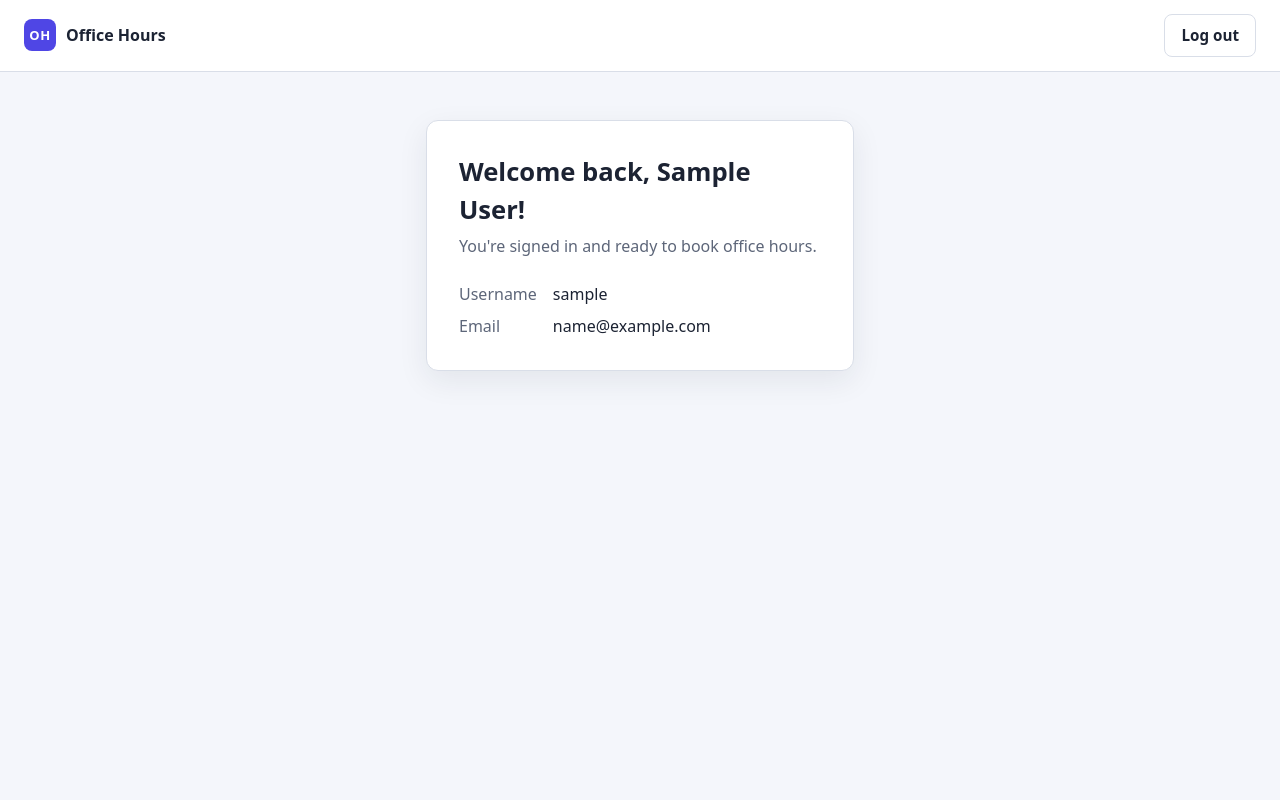
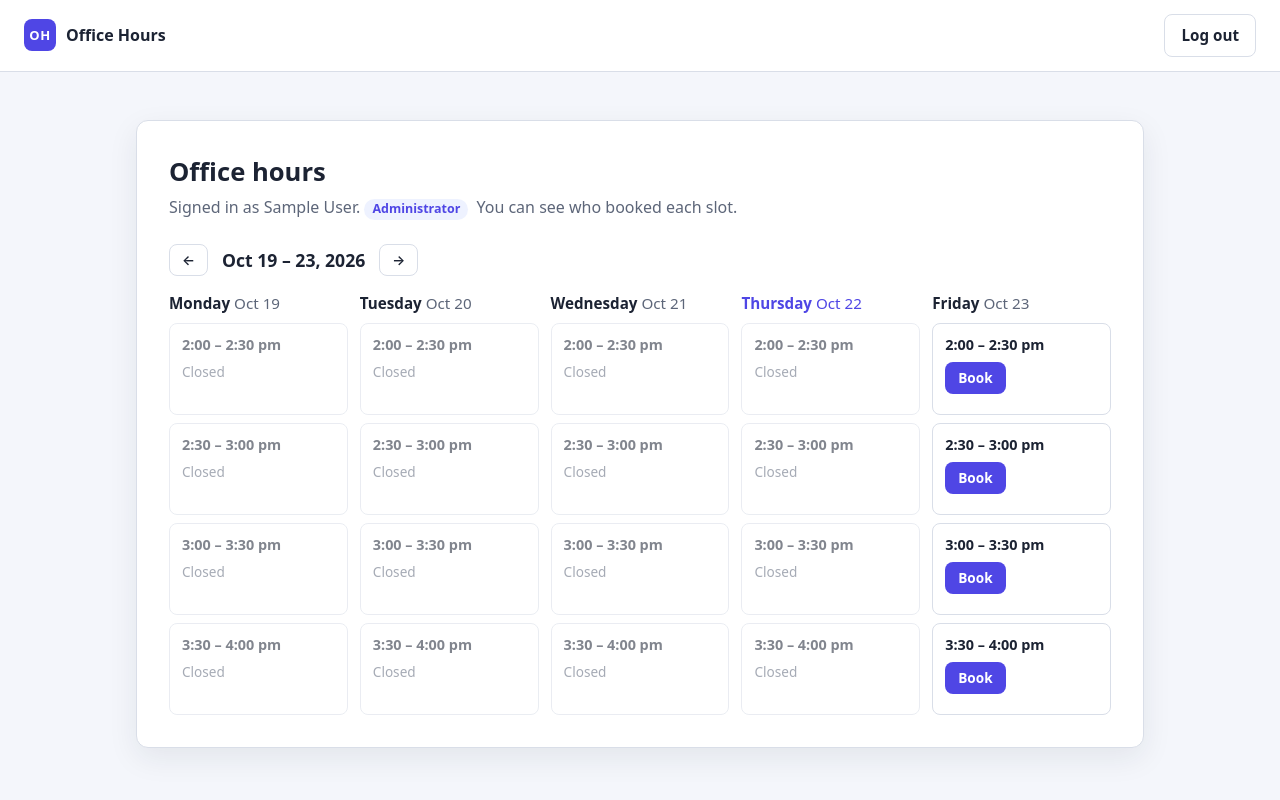
Before and after one commit to fhsiao3805/signup, a Flask app: page / in a window 1280 px wide. Run offline with Flask 3, Linux system fonts and the light colour scheme; the visitor is signed in with stand-in values (Sample User, id 1); data comes from the database, SQL or seed files in the repository; data that the repository does not hold is empty.

Commit message:
Added Signup Sheet

```diff
--- a/app.py
+++ b/app.py
@@ -2,6 +2,7 @@ import os
 import re
 import secrets
 import sqlite3
+from datetime import date, datetime, time, timedelta
 
 from flask import Flask, flash, g, redirect, render_template, request, session, url_for
 from werkzeug.security import check_password_hash, generate_password_hash
@@ -11,6 +12,10 @@ DATABASE = os.path.join(os.path.dirname(os.path.abspath(__file__)), "signup.db")
 USERNAME_RE = re.compile(r"^[A-Za-z0-9_.-]{3,30}$")
 # Deliberately loose: just enough to catch typos, not a full RFC 5322 check.
 EMAIL_RE = re.compile(r"^[^@\s]+@[^@\s]+\.[^@\s]+$")
+
+# Office hours run Monday to Friday, 2:00–4:00 pm, in half-hour slots.
+SLOT_TIMES = [time(14, 0), time(14, 30), time(15, 0), time(15, 30)]
+SLOT_LENGTH = timedelta(minutes=30)
 
 app = Flask(__name__)
 # Set SECRET_KEY in the environment so sessions survive restarts.
@@ -53,21 +58,175 @@ def init_db():
             if name not in columns:
                 db.execute(f"ALTER TABLE users ADD COLUMN {name} {ddl}")
         db.execute("CREATE UNIQUE INDEX IF NOT EXISTS users_email ON users (email)")
+        # The UNIQUE constraint is what stops two people booking the same slot.
+        db.execute(
+            """
+            CREATE TABLE IF NOT EXISTS bookings (
+                id INTEGER PRIMARY KEY AUTOINCREMENT,
+                user_id INTEGER NOT NULL REFERENCES users (id),
+                slot_date TEXT NOT NULL,
+                slot_time TEXT NOT NULL,
+                created_at TEXT NOT NULL,
+                UNIQUE (slot_date, slot_time)
+            )
+            """
+        )
 
 
 def current_user():
     user_id = session.get("user_id")
     if user_id is None:
         return None
+    # The first person to register is the administrator.
     return get_db().execute(
-        "SELECT id, username, full_name, email, created_at FROM users WHERE id = ?",
+        "SELECT id, username, full_name, email, created_at,"
+        " id = (SELECT MIN(id) FROM users) AS is_admin"
+        " FROM users WHERE id = ?",
         (user_id,),
     ).fetchone()
 
 
+def week_start(day):
+    return day - timedelta(days=day.weekday())
+
+
+def requested_week(value):
+    """Return the Monday of the week to show, from a ?week=YYYY-MM-DD value."""
+    try:
+        return week_start(date.fromisoformat(value or ""))
+    except ValueError:
+        today = date.today()
+        # On weekends this week's slots are over, so start with the next week.
+        if today.weekday() >= 5:
+            today += timedelta(days=7)
+        return week_start(today)
+
+
+def parse_slot(day_text, time_text):
+    """Return the slot's start as a datetime, or None if it isn't a real slot."""
+    try:
+        day = date.fromisoformat(day_text or "")
+    except ValueError:
+        return None
+    if day.weekday() >= 5:
+        return None
+    for slot_time in SLOT_TIMES:
+        if slot_time.strftime("%H:%M") == time_text:
+            return datetime.combine(day, slot_time)
+    return None
+
+
+def clock(t):
+    return t.strftime("%I:%M").lstrip("0")
+
+
+def build_week(user, monday):
+    """Lay out the week's slots as the given user is allowed to see them."""
+    days = [monday + timedelta(days=i) for i in range(5)]
+    rows = get_db().execute(
+        "SELECT b.id, b.user_id, b.slot_date, b.slot_time, u.full_name, u.username"
+        " FROM bookings b JOIN users u ON u.id = b.user_id"
+        " WHERE b.slot_date BETWEEN ? AND ?",
+        (days[0].isoformat(), days[-1].isoformat()),
+    )
+    booked = {(row["slot_date"], row["slot_time"]): row for row in rows}
+    now = datetime.now()
+
+    week = []
+    for day in days:
+        slots = []
+        for slot_time in SLOT_TIMES:
+            key = slot_time.strftime("%H:%M")
+            start = datetime.combine(day, slot_time)
+            booking = booked.get((day.isoformat(), key))
+            mine = booking is not None and booking["user_id"] == user["id"]
+            slots.append({
+                "date": day.isoformat(),
+                "time": key,
+                "label": f"{clock(start)} – {clock(start + SLOT_LENGTH)} pm",
+                "past": start <= now,
+                "taken": booking is not None,
+                "mine": mine,
+                "booking_id": booking["id"] if mine else None,
+                # Only the administrator gets to know who booked a slot.
+                "name": (booking["full_name"] or booking["username"])
+                if booking is not None and user["is_admin"] else None,
+            })
+        week.append({"date": day, "today": day == now.date(), "slots": slots})
+    return week
+
+
 @app.route("/")
 def index():
-    return render_template("index.html", user=current_user())
+    user = current_user()
+    if user is None:
+        return render_template("index.html", user=None)
+
+    monday = requested_week(request.args.get("week"))
+    return render_template(
+        "index.html",
+        user=user,
+        week=build_week(user, monday),
+        monday=monday,
+        prev_week=(monday - timedelta(days=7)).isoformat(),
+        next_week=(monday + timedelta(days=7)).isoformat(),
+        this_week=requested_week(None),
+    )
+
+
+@app.route("/book", methods=["POST"])
+def book():
+    user = current_user()
+    if user is None:
+        return redirect(url_for("login"))
+
+    start = parse_slot(request.form.get("date"), request.form.get("time"))
+    if start is None:
+        flash("That isn't an office hours slot.", "error")
+        return redirect(url_for("index"))
+
+    if start <= datetime.now():
+        flash("That slot has already started.", "error")
+    else:
+        try:
+            db = get_db()
+            db.execute(
+                "INSERT INTO bookings (user_id, slot_date, slot_time, created_at)"
+                " VALUES (?, ?, ?, datetime('now'))",
+                (user["id"], start.date().isoformat(), start.strftime("%H:%M")),
+            )
+            db.commit()
+        except sqlite3.IntegrityError:
+            flash("Sorry, that slot has just been taken.", "error")
+        else:
+            flash(f"Booked {start:%A, %B} {start.day} at {clock(start)} pm.", "success")
+    return redirect(url_for("index", week=week_start(start.date()).isoformat()))
+
+
+@app.route("/bookings/<int:booking_id>/cancel", methods=["POST"])
+def cancel_booking(booking_id):
+    user = current_user()
+    if user is None:
+        return redirect(url_for("login"))
+
+    db = get_db()
+    # Matching on user_id means people can only cancel their own bookings.
+    booking = db.execute(
+        "SELECT slot_date, slot_time FROM bookings WHERE id = ? AND user_id = ?",
+        (booking_id, user["id"]),
+    ).fetchone()
+    if booking is None:
+        flash("That booking doesn't exist.", "error")
+        return redirect(url_for("index"))
+
+    start = parse_slot(booking["slot_date"], booking["slot_time"])
+    if start <= datetime.now():
+        flash("That slot has already started, so it can't be cancelled.", "error")
+    else:
+        db.execute("DELETE FROM bookings WHERE id = ?", (booking_id,))
+        db.commit()
+        flash(f"Cancelled your booking on {start:%A, %B} {start.day} at {clock(start)} pm.", "info")
+    return redirect(url_for("index", week=week_start(start.date()).isoformat()))
 
 
 def validate_registration(form):
--- a/static/style.css
+++ b/static/style.css
@@ -209,6 +209,71 @@ input:focus {
 .details dt { color: var(--muted); }
 .details dd { margin: 0; font-weight: 500; }
 
+main.wide { max-width: 1040px; }
+
+.btn-sm { padding: 5px 12px; font-size: 0.85rem; }
+
+.badge {
+  display: inline-block;
+  padding: 1px 8px;
+  margin-right: 4px;
+  border-radius: 999px;
+  font-size: 0.78rem;
+  font-weight: 600;
+  background: var(--primary-soft);
+  color: var(--primary);
+}
+
+.week-nav {
+  display: flex;
+  align-items: center;
+  gap: 8px;
+  flex-wrap: wrap;
+  margin-bottom: 16px;
+}
+.week-nav h2 { margin: 0 6px; font-size: 1.1rem; }
+
+.week {
+  display: grid;
+  grid-template-columns: repeat(5, minmax(0, 1fr));
+  gap: 12px;
+}
+.day h3 { margin: 0 0 8px; font-size: 0.95rem; }
+.day h3 span { color: var(--muted); font-weight: 500; }
+.day.today h3, .day.today h3 span { color: var(--primary); }
+
+.slots {
+  display: flex;
+  flex-direction: column;
+  gap: 8px;
+  margin: 0;
+  padding: 0;
+  list-style: none;
+}
+.slot {
+  display: flex;
+  flex-direction: column;
+  align-items: flex-start;
+  gap: 6px;
+  min-height: 92px;
+  padding: 10px 12px;
+  border: 1px solid var(--border);
+  border-radius: 8px;
+}
+.slot form { margin: 0; }
+.slot-time { font-weight: 600; font-size: 0.9rem; }
+.slot-status { font-size: 0.85rem; color: var(--muted); overflow-wrap: anywhere; }
+.slot-mine { background: var(--primary-soft); border-color: var(--primary); }
+.slot-mine .slot-status { color: var(--primary); font-weight: 600; }
+.slot-taken { background: var(--bg); }
+.slot-past { opacity: 0.55; }
+
+@media (max-width: 820px) {
+  .week { grid-template-columns: 1fr; gap: 20px; }
+  .slots { display: grid; grid-template-columns: repeat(2, minmax(0, 1fr)); }
+  .slot { min-height: 0; }
+}
+
 @media (max-width: 480px) {
   main { margin: 24px auto; }
   .card { padding: 24px 20px; }
--- a/templates/base.html
+++ b/templates/base.html
@@ -24,7 +24,7 @@
     </nav>
   </header>
 
-  <main>
+  <main{% block main_attrs %}{% endblock %}>
     {% with messages = get_flashed_messages(with_categories=true) %}
       {% if messages %}
         <div class="flashes">
--- a/templates/index.html
+++ b/templates/index.html
@@ -1,21 +1,85 @@
 {% extends "base.html" %}
+{% block main_attrs %}{% if user %} class="wide"{% endif %}{% endblock %}
 {% block content %}
-  <section class="card hero">
-    {% if user %}
-      <h1>Welcome back, {{ user.full_name or user.username }}!</h1>
-      <p class="muted">You're signed in and ready to book office hours.</p>
-      <dl class="details">
-        <dt>Username</dt><dd>{{ user.username }}</dd>
-        {% if user.email %}<dt>Email</dt><dd>{{ user.email }}</dd>{% endif %}
-        {% if user.created_at %}<dt>Member since</dt><dd>{{ user.created_at[:10] }}</dd>{% endif %}
-      </dl>
-    {% else %}
+  {% if user %}
+    <section class="card">
+      <div class="sheet-head">
+        <div>
+          <h1>Office hours</h1>
+          <p class="muted">
+            Signed in as {{ user.full_name or user.username }}.
+            {% if user.is_admin %}
+              <span class="badge">Administrator</span> You can see who booked each slot.
+            {% else %}
+              Book a free half-hour slot, or cancel one of yours.
+            {% endif %}
+          </p>
+        </div>
+      </div>
+
+      <nav class="week-nav" aria-label="Week">
+        <a class="btn btn-ghost btn-sm" href="{{ url_for('index', week=prev_week) }}" aria-label="Previous week">&larr;</a>
+        <h2>
+          {% set friday = week[-1].date %}
+          {{ monday.strftime('%b') }} {{ monday.day }} – {% if friday.month != monday.month %}{{ friday.strftime('%b') }} {% endif %}{{ friday.day }}, {{ friday.year }}
+        </h2>
+        <a class="btn btn-ghost btn-sm" href="{{ url_for('index', week=next_week) }}" aria-label="Next week">&rarr;</a>
+        {% if monday != this_week %}
+          <a class="btn btn-ghost btn-sm" href="{{ url_for('index') }}">This week</a>
+        {% endif %}
+      </nav>
+
+      <div class="week">
+        {% for day in week %}
+          <section class="day{% if day.today %} today{% endif %}">
+            <h3>{{ day.date.strftime('%A') }} <span>{{ day.date.strftime('%b') }} {{ day.date.day }}</span></h3>
+            <ul class="slots">
+              {% for slot in day.slots %}
+                {% set when = day.date.strftime('%A') ~ ' ' ~ slot.label %}
+                {% if slot.mine %}
+                  <li class="slot slot-mine{% if slot.past %} slot-past{% endif %}">
+                    <span class="slot-time">{{ slot.label }}</span>
+                    <span class="slot-status">Your booking</span>
+                    {% if not slot.past %}
+                      <form method="post" action="{{ url_for('cancel_booking', booking_id=slot.booking_id) }}">
+                        <button type="submit" class="btn btn-ghost btn-sm" aria-label="Cancel your booking on {{ when }}">Cancel</button>
+                      </form>
+                    {% endif %}
+                  </li>
+                {% elif slot.taken %}
+                  <li class="slot slot-taken{% if slot.past %} slot-past{% endif %}">
+                    <span class="slot-time">{{ slot.label }}</span>
+                    <span class="slot-status">{{ slot.name if slot.name else "Taken" }}</span>
+                  </li>
+                {% elif slot.past %}
+                  <li class="slot slot-past">
+                    <span class="slot-time">{{ slot.label }}</span>
+                    <span class="slot-status">Closed</span>
+                  </li>
+                {% else %}
+                  <li class="slot slot-free">
+                    <span class="slot-time">{{ slot.label }}</span>
+                    <form method="post" action="{{ url_for('book') }}">
+                      <input type="hidden" name="date" value="{{ slot.date }}">
+                      <input type="hidden" name="time" value="{{ slot.time }}">
+                      <button type="submit" class="btn btn-primary btn-sm" aria-label="Book {{ when }}">Book</button>
+                    </form>
+                  </li>
+                {% endif %}
+              {% endfor %}
+            </ul>
+          </section>
+        {% endfor %}
+      </div>
+    </section>
+  {% else %}
+    <section class="card hero">
       <h1>Office Hours Sign-Up</h1>
       <p class="muted">Create an account to reserve time with instructors and TAs.</p>
       <div class="actions">
         <a class="btn btn-primary" href="{{ url_for('register') }}">Create an account</a>
         <a class="btn btn-ghost" href="{{ url_for('login') }}">I already have one</a>
       </div>
-    {% endif %}
-  </section>
+    </section>
+  {% endif %}
 {% endblock %}
```
